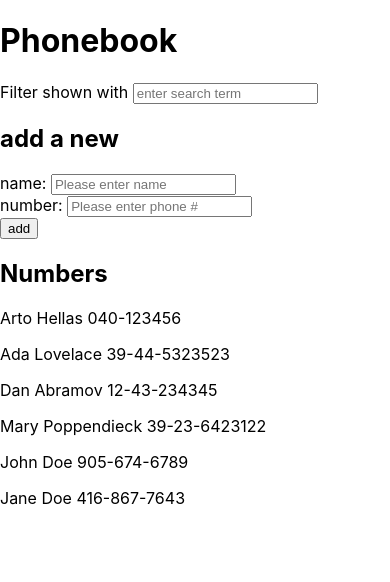
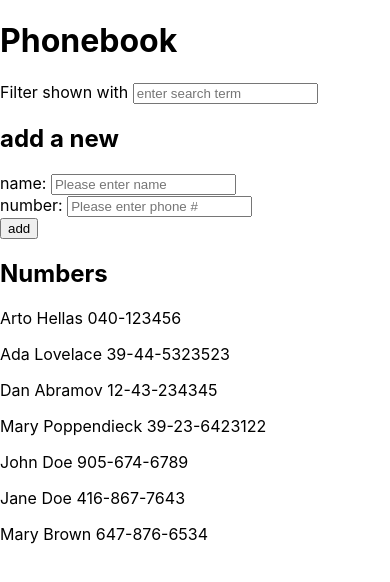
Before and after one commit to Marius-De-Allie/FullStack-Open, a React (Create React App) app in the folder part2/the-phone-book/: page / in a window 390 px wide. Shown: the top 582 px of the page. Built offline with nearby package versions, Linux system fonts and the light colour scheme; data requests are answered from the project's data file; the HTML template or start-up script is replaced by a standard one.

Commit message:
Exercise 2.16 Phonebook

```diff
--- a/part2/the-phone-book/db.json
+++ b/part2/the-phone-book/db.json
@@ -29,6 +29,11 @@
       "name": "Jane Doe",
       "number": "416-867-7643",
       "id": 6
+    },
+    {
+      "name": "Mary Brown",
+      "number": "647-876-6534",
+      "id": 7
     }
   ]
 }
--- a/part2/the-phone-book/src/App.js
+++ b/part2/the-phone-book/src/App.js
@@ -1,8 +1,8 @@
 import React, { useState, useEffect } from 'react';
-import axios from 'axios';
 import SearchFilter from './components/SearchFilter';
 import Persons from './components/Persons';
 import AddPerson from './components/AddPerson';
+import personService from './services/persons';
 
 const App = () => {
   // COMPONENT STATE.
@@ -13,10 +13,9 @@
   const [ filteredPersons, setFilteredPersons ] = useState([]);
 
   useEffect(() => {
-    axios.get('http://localhost:3001/persons')
-    .then(response => {
-      console.log(response);
-      setPersons(response.data);
+    personService.getAll()
+    .then (initialPersons => {
+      setPersons(initialPersons);
     });
   }, [])
 
@@ -61,10 +60,9 @@
     if(personsArray.includes(newNameUpper)) {
       alert(`${newName} is already added to the phonebook.`);
     } else {
-      axios
-      .post('http://localhost:3001/persons', newPerson)
-      .then(response => {
-        setPersons(persons.concat(response.data))
+      personService.create(newPerson)
+      .then(returnedPerson => {
+        setPersons(persons.concat(returnedPerson))
       })
       .catch(e => alert('Unable to complete request, please try again!'))
     }
--- /dev/null
+++ b/part2/the-phone-book/src/services/persons.js
@@ -0,0 +1,15 @@
+import axios from 'axios';
+
+const baseUrl = 'http://localhost:3001/persons';
+
+const getAll = () => {
+    const request = axios.get(baseUrl);
+    return request.then(response => response.data);
+};
+
+const create = newObject => {
+    const request = axios.post(baseUrl, newObject);
+    return request.then(response => response.data);
+}
+
+export default {getAll, create};
```
